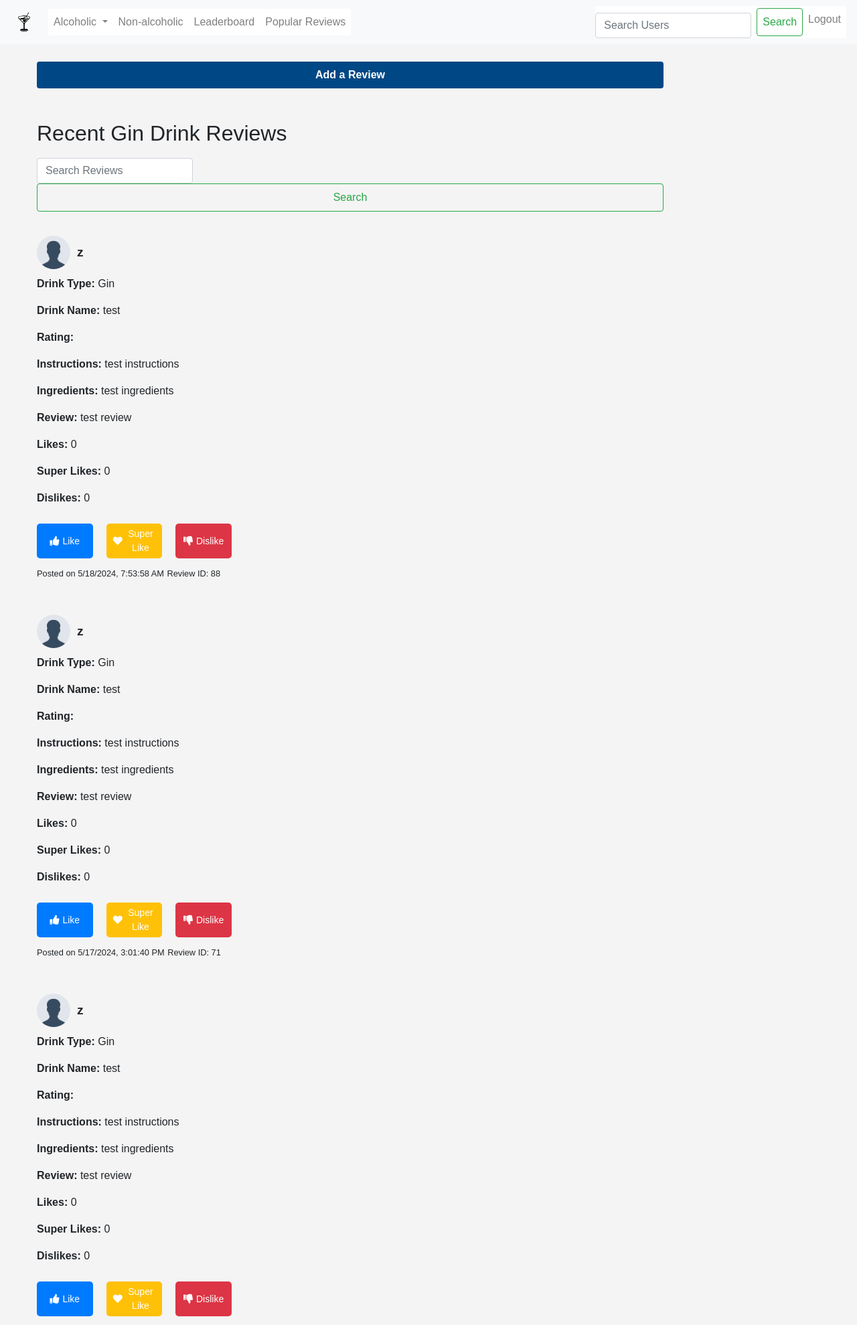
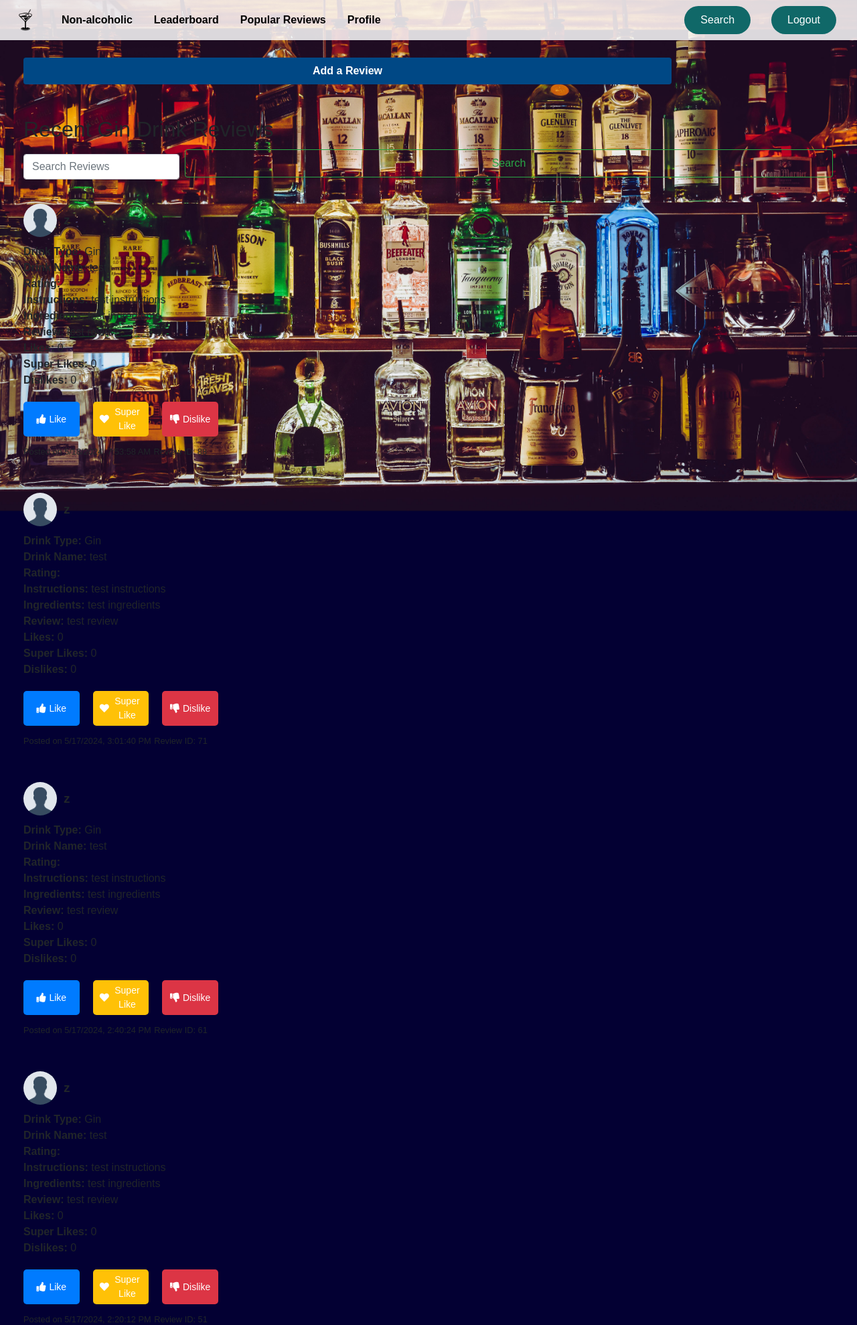
Before and after one commit to skiYur/CITS3403, a Flask app: page /gin in a window 1280 px wide. Shown: the top 1979 px of the page at 67% size. Run offline with Flask 3, Linux system fonts and the light colour scheme; a user stored in the database is signed in; some libraries are stand-ins or nearby versions.

Commit message:
Working on Styling for website. Landing page is 90% done, need to work on nav bar and other pages. Mostly just div and bring to front then center it

```diff
--- a/app/routes.py
+++ b/app/routes.py
@@ -10,6 +10,10 @@
 routes = Blueprint('routes', __name__)
 
 @routes.route('/')
+def landing():
+    return render_template('landing.html')
+
+@routes.route('/homepage')
 @login_required
 def home():
     user = User.query.filter_by(username=session.get('username')).first()
--- a/app/static/css/Project.css
+++ b/app/static/css/Project.css
@@ -9,11 +9,169 @@
     background-color: #a5e1e1; /* Set teal background globally */
 }
 
+h1 {
+    margin: 0;
+}
+p{
+    margin: 0;
+
+}
+.bfront{
+    position: relative;
+    z-index: 10;
+}
+
+.z10{
+    z-index: 10;
+}
+.z-10{
+    z-index: -10}
+
+.absolute{
+    position: absolute;
+}
+
+.relative{
+    position: relative;
+}
+.bg-white-opaque{
+    background-color: rgba(255, 255, 255, 0.842);
+}
+.bg-opaque2{
+    background-color: rgba(8, 152, 196, 0.4);
+}
+.bg-opaque3{
+    background-color: rgba(185, 18, 18, 0.4);
+}
+.div-land{
+    background-color: #03003357;
+}
+.text-nav {
+    color: black;
+    font-weight: bold;
+}
+
+.text-brand{
+    color: #106868;
+
+}
+
+.text-white {
+    color: rgb(255, 255, 255);
+}
+
+.flex{
+    display: flex;
+}
+
+.justify-between{
+    justify-content: space-between;
+}
+
+.justify-center{
+    justify-content: center;
+}
+
+.items-center{
+    align-items:center
+}
+.m-8{
+    margin: 8px;
+}
+.p-8{
+    padding: 8px;
+}
+
+.padding-header{
+    padding: 18px 12px;
+}
+
+.p-nav{
+    padding: 8px 16px;
+}
+
+.button-nav{
+    color: rgb(255, 255, 255);
+    background-color: #106868;
+    border: none;
+    border-radius: 9999px;
+    padding: 9px 24px
+}
+
+.object-cover{
+    object-fit: cover;
+}
+
+.mx-auto{
+    margin-left: auto;
+    margin-right: auto;
+}
+
+.text-36px{
+    font-size: 36px;
+}
+
+.text-16px{
+    font-size: 16px;
+}
+
+@media (min-width:640px){
+    .sm\:text-60px{
+        font-size: 60px;
+    }
+    .sm\:text-20px{
+        font-size: 20px;
+    }
+}
+
 /* Navigation bar settings */
 .navbar-nav {
     background-color: #FFFF;
 }
 
+.navbar-nav .form-inline .form-control {
+    width: auto;
+    display: inline-block;
+    margin-right: 10px;
+}
+.navbar-nav .form-inline .btn {
+    width: auto;
+    display: inline-block;
+}
+.flash-message.alert-success {
+    background-color: green;
+    color: white;
+}
+.flash-message.alert-danger {
+    background-color: red;
+    color: white;
+}
+.flash-message.alert-warning {
+    background-color: orange;
+    color: white;
+}
+.form-container {
+    display: flex;
+    flex-direction: column;
+    align-items: center;
+    justify-content: center;
+    height: calc(100vh - 150px); /* Adjust height to center the form */
+}
+.form-container .form-group {
+    width: 100%;
+    max-width: 300px;
+}
+.form-container .btn {
+    width: 100%;
+}
+.avatar-img-small {
+    width: 30px;
+    height: 30px;
+    border-radius: 50%;
+    object-fit: cover;
+    margin-right: 10px; /* Add some space between the avatar and the username */
+    vertical-align: middle;
+}
 
 
 
@@ -107,13 +265,6 @@
     background-color: orange;
     color: white;
 }
-
-
-
-
-
-
-
 
 /* Review Styles */
 .review {
--- a/app/static/css/homepage.css
+++ b/app/static/css/homepage.css
@@ -1,6 +1,6 @@
 body {
     font-family: 'Arial', sans-serif;
-    background-color: #f4f4f4;
+    background-color: #030033;
 }
 
 .category-list .list-group-item {
--- a/app/templates/base.html
+++ b/app/templates/base.html
@@ -8,54 +8,34 @@
     <link rel="stylesheet" href="{{ url_for('static', filename='css/Project.css') }}">
     <link rel="stylesheet" href="{{ url_for('static', filename='css/homepage.css') }}">
     <link rel="stylesheet" href="https://cdnjs.cloudflare.com/ajax/libs/font-awesome/5.15.4/css/all.min.css">
-    <style>
-        .navbar-nav .form-inline .form-control {
-            width: auto;
-            display: inline-block;
-            margin-right: 10px;
-        }
-        .navbar-nav .form-inline .btn {
-            width: auto;
-            display: inline-block;
-        }
-        .flash-message.alert-success {
-            background-color: green;
-            color: white;
-        }
-        .flash-message.alert-danger {
-            background-color: red;
-            color: white;
-        }
-        .flash-message.alert-warning {
-            background-color: orange;
-            color: white;
-        }
-        .form-container {
-            display: flex;
-            flex-direction: column;
-            align-items: center;
-            justify-content: center;
-            height: calc(100vh - 150px); /* Adjust height to center the form */
-        }
-        .form-container .form-group {
-            width: 100%;
-            max-width: 300px;
-        }
-        .form-container .btn {
-            width: 100%;
-        }
-        .avatar-img-small {
-            width: 30px;
-            height: 30px;
-            border-radius: 50%;
-            object-fit: cover;
-            margin-right: 10px; /* Add some space between the avatar and the username */
-            vertical-align: middle;
-        }
-    </style>
 </head>
 <body>
-    <header>
+    <header class="bg-white-opaque flex justify-between p-header bfront mx-auto" style="max-width:1920px;">
+        <div class="flex justify-center items-center">
+            <a href="/">
+                <img src="{{ url_for('static', filename='images/drink_logo.png') }}" alt="Mix'd Opinions Logo" style="height: 60px;" class="p-nav"/>
+            </a>
+            <!-- implement a dropdown for -->
+            <!-- <a href="/vodka">Vodka</a>
+            <a href="/whiskey">Whiskey</a>
+            <a href="/gin">Gin</a>
+            <a href="/rum">Rum</
+            <a href="/tequila">Tequila</a>
+            <a href="/liqueur">Liqueur</a>
+            <a href="/other">Other</a> -->
+            <a href="/non_alcoholic" class="text-nav p-nav">Non-alcoholic</a>
+            <a href="/leaderboard" class="text-nav p-nav">Leaderboard</a>
+            <a href="/popular-reviews" class="text-nav p-nav">Popular Reviews</a>
+            <a href="/homepage" class="text-nav p-nav">Profile</a>
+        </div>
+        <div class = "flex items-center">
+            <!-- implement the search query tab -->
+            <!-- <input class="form-control mr-sm-2" type="search" placeholder="Search Users" aria-label="Search" name="query" required> -->
+            <button class ="button-nav"style="margin-right: 15px;">Search</button>
+            <a class="nav-item"><a class="nav-link" href="/logout"><button class ="button-nav" style="margin-right: 15px;">Logout</button></a>
+        </div>
+    </header>
+    <!-- <header>
         <nav class="navbar navbar-expand-lg navbar-light bg-light">
             <a class="navbar-brand" href="/">
                 <img src="{{ url_for('static', filename='images/drink_logo.png') }}" alt="Mix'd Opinion Logo" style="height: 40px;">
@@ -94,20 +74,28 @@
                 </ul>
             </div>
         </nav>
-    </header>
+    </header> -->
 
-    <div class="container mt-3">
+
+    <div class="z-10">
+    <img src="{{ url_for('static', filename='images/drinks2.png') }}"
+        alt="Login Page"
+        class="object-cover absolute" width="100%" style="top: -90px;"/>
+    </div>
+
+    <div align = "center" class="container mt-3 z10">
         <!-- Flash Messages -->
         {% with messages = get_flashed_messages(with_categories=true) %}
           {% if messages %}
             {% for category, message in messages %}
-              <div class="flash-message alert alert-{{ category }}">{{ message }}</div>
+              <div class="flash-message alert alert-{{ category }}" style="
+              background-color: white;">{{ message }}</div>
             {% endfor %}
           {% endif %}
         {% endwith %}
+    </div>
+    {% block content %}{% endblock %}
 
-        {% block content %}{% endblock %}
-    </div>
 
     <script src="https://code.jquery.com/jquery-3.3.1.slim.min.js"></script>
     <script src="https://cdn.jsdelivr.net/npm/@popperjs/core@2.9.2/dist/umd/popper.min.js"></script>
```
Also changed, not shown: app/templates/landing.html (added, +17 -0 lines), app/static/images/drinks.png (added), app/static/images/drinks2.png (added), app/static/images/test.png (added).
